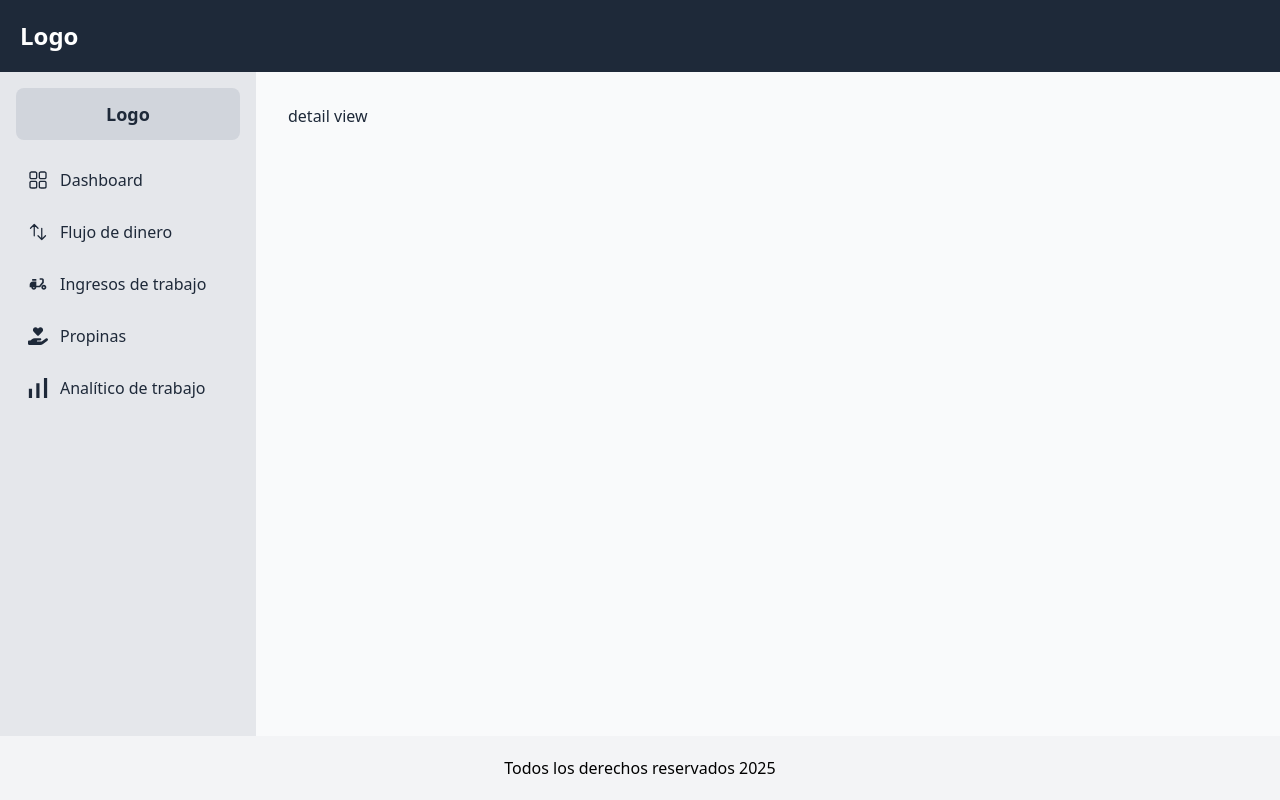
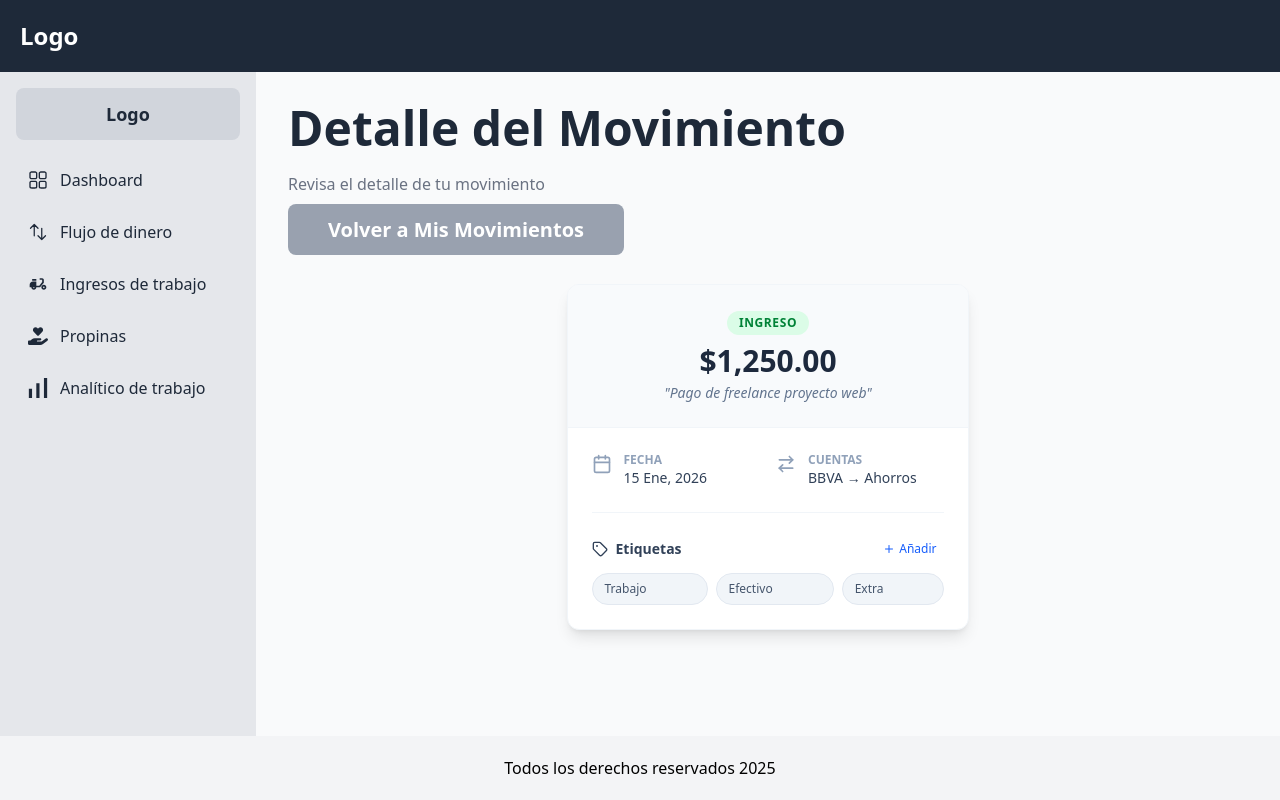
Before and after one commit to osvaldocams/finances-app, a React (Vite) app in the folder frontend/: page /movements/1 in a window 1280 px wide. Built offline with nearby package versions, Linux system fonts and the light colour scheme.

Commit message:
feat(frontend): design MovementDetailView layout - implemented static TSX layout for MovementDetailView - Styled view using tailwind css - left placeholders ready for future API data integration

```diff
--- a/frontend/src/views/movements/MovementDetailView.tsx
+++ b/frontend/src/views/movements/MovementDetailView.tsx
@@ -1,9 +1,80 @@
 
+import { Tag, Edit2, Trash2, Plus, Calendar, ArrowRightLeft } from 'lucide-react'
+import { Link } from 'react-router-dom'
 
 export default function MovementDetailView() {
     return (
-        <div>
-            detail view
+        <>
+        <h1 className="text-5xl font-black">Detalle del Movimiento</h1>
+        <p className="tect-2xl font-light text-gray-500 mt-5">Revisa el detalle de tu movimiento</p>
+        <nav className="my-5">
+            <Link
+                to="/movements/create"
+                className="bg-gray-400 hover:bg-gray-500 px-10 py-3 text-white text-xl font-bold cursor-pointer transition-colors rounded-lg"
+            >
+                Volver a Mis Movimientos
+            </Link>
+        </nav>
+        <div className="mt-5 max-w-md mx-auto bg-white shadow-lg rounded-xl overflow-hidden border border-slate-100">
+            {/* 1. Header: Tipo y Monto */}
+            <div className="bg-slate-50 p-6 text-center border-b border-slate-100">
+                <span className="inline-block px-3 py-1 rounded-full text-xs font-semibold uppercase tracking-wider bg-green-100 text-green-700 mb-2">
+                    Ingreso
+                </span>
+                <h2 className="text-3xl font-bold text-slate-800">$1,250.00</h2>
+                <p className="text-slate-500 text-sm mt-1 italic">"Pago de freelance proyecto web"</p>
+            </div>
+            <div className="p-6 space-y-6">
+                {/* 2. Detalles Principales */}
+                <div className="grid grid-cols-2 gap-4">
+                    <div className="flex items-start gap-3">
+                        <Calendar className="w-5 h-5 text-slate-400 mt-0.5" />
+                        <div>
+                            <p className="text-xs text-slate-400 uppercase font-bold">Fecha</p>
+                            <p className="text-sm text-slate-700 font-medium">15 Ene, 2026</p>
+                        </div>
+                    </div>
+                    <div className="flex items-start gap-3">
+                        <ArrowRightLeft className="w-5 h-5 text-slate-400 mt-0.5" />
+                        <div>
+                            <p className="text-xs text-slate-400 uppercase font-bold">Cuentas</p>
+                            <p className="text-sm text-slate-700 font-medium">BBVA → Ahorros</p>
+                        </div>
+                    </div>
+                </div>
+                <hr className="border-slate-100" />
+                {/* 3. Sección de Tags (Lo complicado) */}
+                <div>
+                    <div className="flex items-center justify-between mb-3">
+                        <div className="flex items-center gap-2 text-slate-700">
+                            <Tag className="w-4 h-4" />
+                            <span className="font-semibold text-sm">Etiquetas</span>
+                        </div>
+                        {/* Botón Nuevo Tag */}
+                        <button className="flex items-center gap-1 text-xs font-medium text-blue-600 hover:bg-blue-50 px-2 py-1 rounded-lg transition">
+                            <Plus className="w-3 h-3" />
+                            Añadir
+                        </button>
+                    </div>
+                    <div className="flex flex-wrap gap-2">
+                        {/* Tag Item */}
+                        {['Trabajo', 'Efectivo', 'Extra'].map((tag) => (
+                            <div key={tag} className="group flex items-center gap-2 bg-slate-100 text-slate-600 pl-3 pr-1 py-1 rounded-full text-xs border border-slate-200">
+                                <span>{tag}</span>
+                                <div className="flex items-center gap-1 opacity-0 group-hover:opacity-100 transition-opacity">
+                                    <button className="p-1 hover:text-blue-600 bg-white rounded-full shadow-sm border border-slate-200">
+                                        <Edit2 className="w-3 h-3" />
+                                    </button>
+                                    <button className="p-1 hover:text-red-600 bg-white rounded-full shadow-sm border border-slate-200">
+                                        <Trash2 className="w-3 h-3" />
+                                    </button>
+                                </div>
+                            </div>
+                        ))}
+                    </div>
+                </div>
+            </div>
         </div>
+        </>
     )
 }
```
